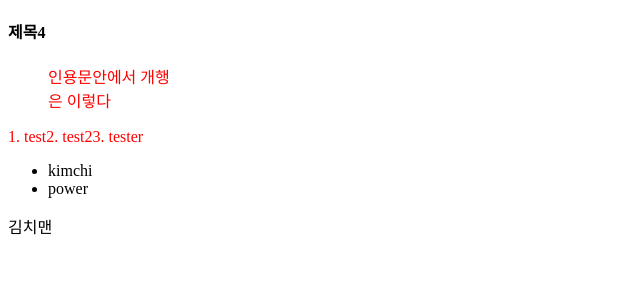
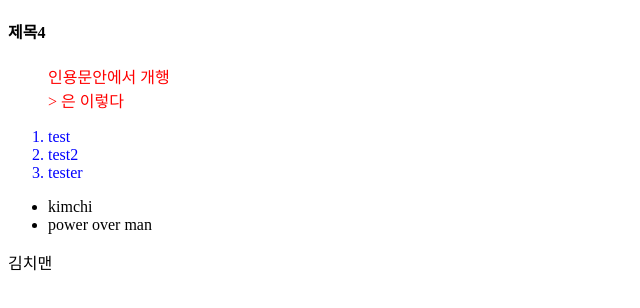
Before and after one commit to MaximumRoot/MaxRootWeb, a plain HTML site: page index.html in a window 1280 px wide. Shown: the part 126-434 px from the top of the page, without its empty margins (0-640 px from the left). Drawn offline with Linux system fonts and the light colour scheme.

Commit message:
html test...

```diff
--- a/index.html
+++ b/index.html
@@ -1,7 +1,7 @@
 <h1>제목</h1>
 <p>일반문단[[macro]]입니다 개행<br>할래요</p>
 <h4>제목4</h4>
-<blockquote style="color:red;">인용문안에서 개행<br>은 이렇다</blockquote>
-<p class="phone" style="color:red;">1. test2. test23. tester</p>
-<ul class="mylist" id="man"><li >kimchi</li><li >power</li></ul>
+<blockquote style="color:red;">인용문안에서 개행<br>> 은 이렇다</blockquote>
+<ol class="phone" style="color:blue;"><li>test</li><li>test2</li><li>tester</li></ol>
+<ul class="mylist" id="man"><li>kimchi</li><li>power over man</li></ul>
 <span>김치맨</span>
```
